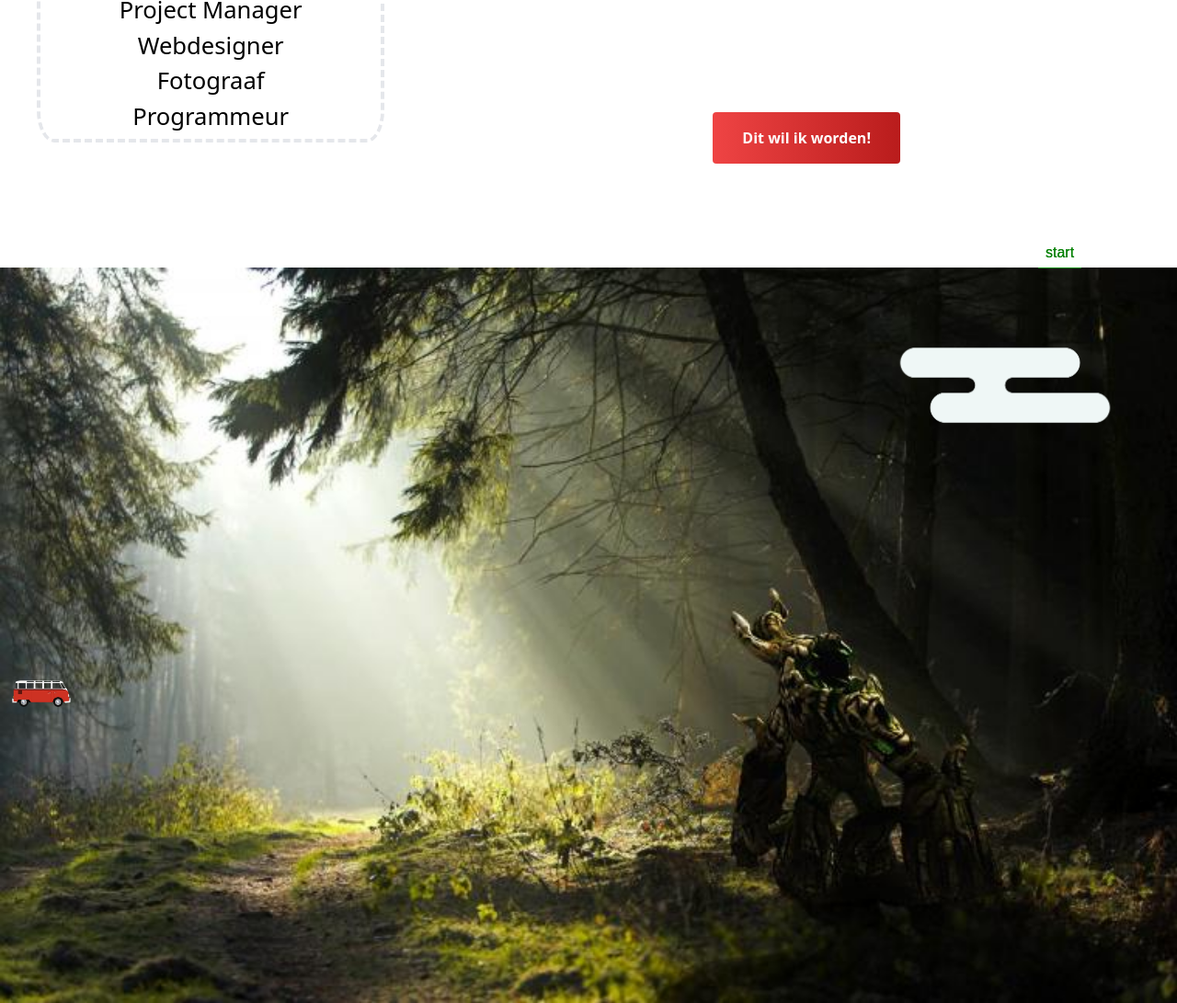
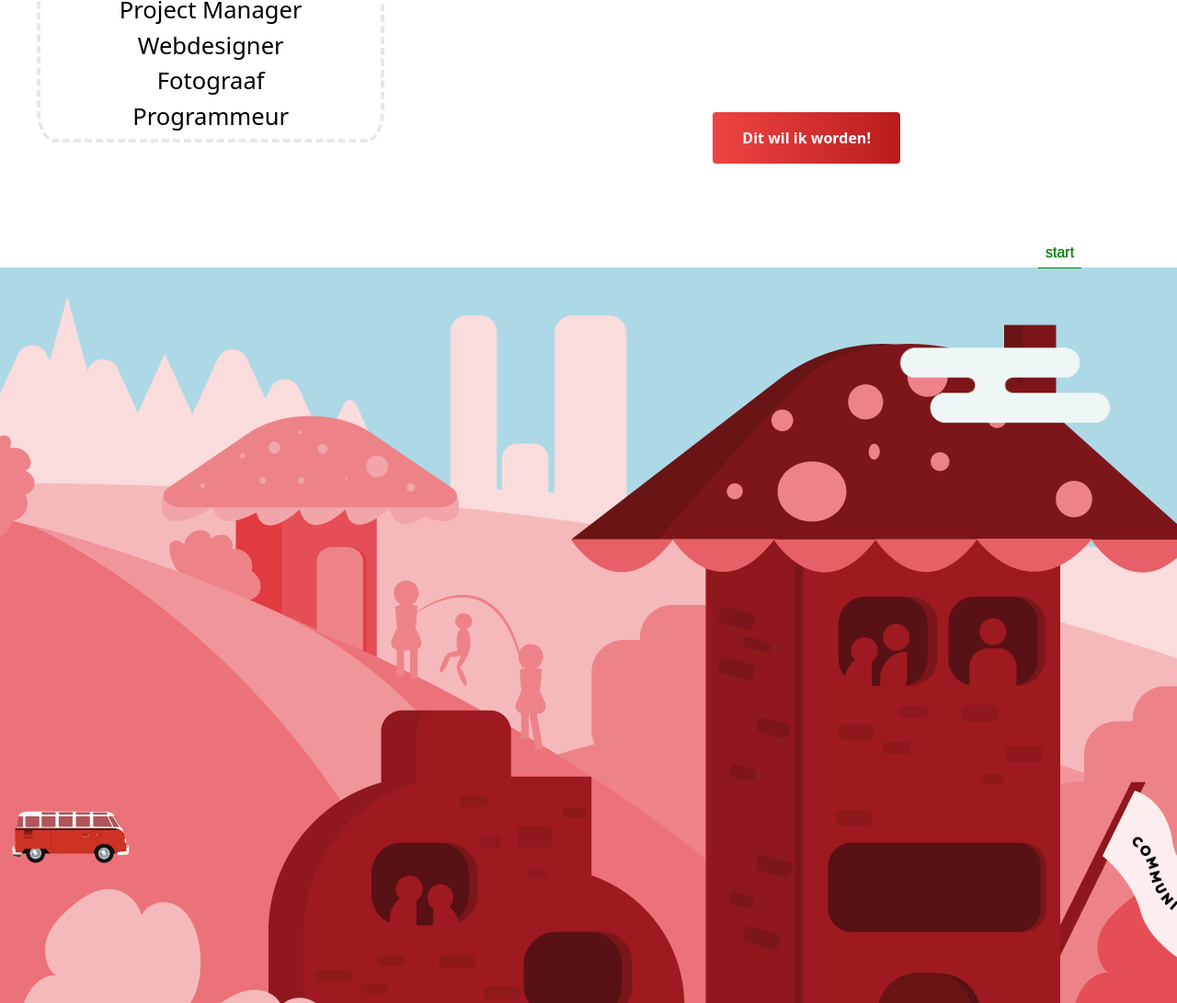
Before and after one commit to MrBlawk/CMD-Roadtrip, a website with bundled scripts: page index.html in a window 1280 px wide. Shown: the part 1389-2480 px from the top of the page at 92% size. Built offline with nearby package versions, Linux system fonts and the light colour scheme.

Commit message:
parallax layers added

```diff
--- a/index.html
+++ b/index.html
@@ -52,16 +52,20 @@
 
 
     <div class="main" id="levelThree">
-        <img src="./img/bg-img-test.jpg" alt=""
-         id="bgLayer">
-        <div id="cloudLayer" style="z-index: 99;">
-            <!-- Hier worden de cloud images gegenerate -->
+        <div id="bgLayer"></div>
 
-         </div>
         <div class="levelThree-bg" id="container">
             <img class="van-img" src="./img/volkswagen-van.png" alt="" style="position: absolute;">
+
+            <div id="cloudLayer">
+                <!-- Hier worden de cloud images gegenerate -->
+            </div>
+
             <section class="city one" >
-                <div class="main" id="communitybase"></div>
+
+                <div id="communitybase-0"></div>
+                <div id="communitybase-1"></div>
+                <div id="communitybase-2"></div>
 
             </section>
             <section class="city two">
--- a/scripts/level_three.js
+++ b/scripts/level_three.js
@@ -2,7 +2,7 @@
 let sections = gsap.utils.toArray(".city");
 let car = document.querySelector(".van-img");
 let obj;
-let scrollLength = 3500;
+let scrollLength = 7000;
 car.autoAlpha = 0;
 
 let bg = document.getElementById("bgLayer");
@@ -39,7 +39,7 @@ gsap.to(car, {
     scrollTrigger:{
         trigger: "#levelFour",
         start: "-=1000",
-        scrub: 1,
+        scrub: 2,
         markers: true,
         end: "+=50",
 
--- a/style.css
+++ b/style.css
@@ -3,12 +3,7 @@
     box-sizing: border-box;
 }
 
-/*
-main{
-    width: 100vw;
-    height: 100vh;
-}
-*/
+
 
 body{
     overflow-x: hidden;
@@ -77,9 +72,10 @@ body{
 
 
 #levelThree .van-img{
-    width: 5vw;
+    width: 10vw;
+    height: auto;
     margin-left: 1vw;
-    margin-top: 35%;
+    margin-top: 46%;
     overflow: hidden;
     z-index: 10;
 }
@@ -118,25 +114,55 @@ body{
 }
 
 #levelThree #bgLayer{
+    background-color: lightblue;
     display: flex;
-    width: 100%;
+    width: 5000px;
     height: 100vh;
     position:absolute;
     z-index: -5;
 }
+
+/* cloudlayer (screenwide) */
 
 #levelThree #cloudLayer{
     display: block;
     width: 100%;
     height: 100vh;
     position: absolute;
-    z-index: -4;
+    z-index: 3;
 }
 
 #levelThree #cloudLayer img{
     position: absolute;
     height: auto;
     width: 20vw;
+    z-index: 3;
+}
+
+/* level 1 communitybase layers */
+
+#levelThree #communitybase-0{
+    background-image: url(./img/Sheet2/S2_layer-3.png);
+    width: 100%;
+    height: 100%;
+    position: absolute;
+    z-index: 5;
+}
+
+#levelThree #communitybase-1{
+    background-image: url(./img/layer-2.png);
+    width: 100%;
+    height: 100%;
+    position: absolute;
+    z-index: 4;
+}
+
+#levelThree #communitybase-2{
+    background-image: url(./img/layer-1.png);
+    width: 100%;
+    height: 100%;
+    position: absolute;
+    z-index: 2;
 }
 
 .canvas {
```
Also changed, not shown: img/Sheet2/S2_layer-1.png (added), img/Sheet2/S2_layer-2.png (added), img/Sheet2/S2_layer-3.png (added), img/background_1.png (deleted), img/grond-layer.png (added), img/layer-1.png (added), img/layer-2.png (added), img/test_parallax_bg.png (added).
